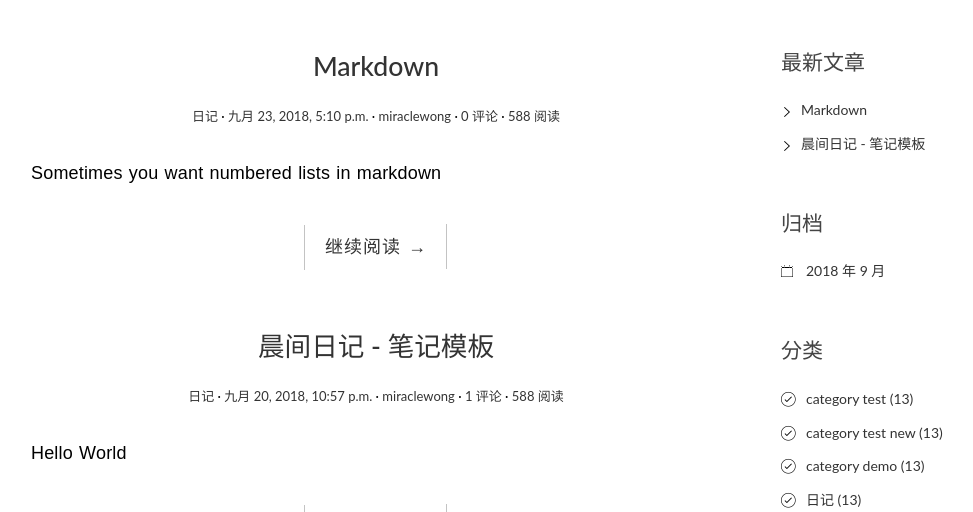
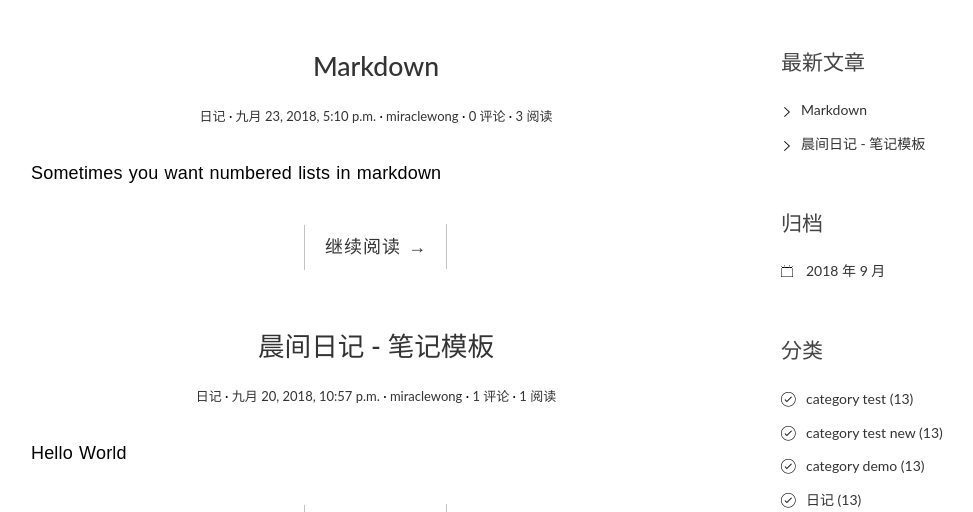
Before and after one commit to MiracleWong/DjangoPractices, a Django app: page / in a window 1280 px wide. Shown: the part 126-638 px from the top of the page, without its empty margins (69-1042 px from the left). Run offline with Django 3.2, Linux system fonts and the light colour scheme; data comes from the database, SQL or seed files in the repository; both versions use the stored data as it was after the commit; some libraries are stand-ins or nearby versions.

Commit message:
Step16: record post views

```diff
--- a/blogproject/blog/models.py
+++ b/blogproject/blog/models.py
@@ -28,6 +28,8 @@ class Post(models.Model):
     category = models.ForeignKey(Category)
     tags = models.ManyToManyField(Tag, blank=True)
     author = models.ForeignKey(User)
+    # 新增 views 字段记录阅读量
+    views = models.PositiveIntegerField(default=0)
 
     def __str__(self):
         return self.title
@@ -39,3 +41,7 @@ class Post(models.Model):
 
     class Meta:
         ordering = ['-created_time']
+
+    def increase_views(self):
+        self.views += 1
+        self.save(update_fields=['views'])
--- a/blogproject/blog/views.py
+++ b/blogproject/blog/views.py
@@ -13,6 +13,9 @@ def index(request):
 
 def detail(request, pk):
     post = get_object_or_404(Post, pk=pk)
+    # 阅读量+1
+    post.increase_views()
+
     post.body = markdown.markdown(post.body, extensions=[
         'markdown.extensions.extra',
         'markdown.extensions.codehilite',
--- a/blogproject/templates/blog/detail.html
+++ b/blogproject/templates/blog/detail.html
@@ -9,7 +9,7 @@
             <span class="post-date"><a href="#"><time class="entry-date" datetime="{{ post.created_time }}">{{ post.created_time }}</time></a></span>
             <span class="post-author"><a href="#">{{ post.author }}</a></span>
             <span class="comments-link"><a href="#">{{ post.comment_set.count }} 评论</a></span>
-            <span class="views-count"><a href="#">588 阅读</a></span>
+            <span class="views-count"><a href="#">{{ post.views }} 阅读</a></span>
         </div>
     </header>
     <div class="entry-content clearfix">
--- a/blogproject/templates/blog/index.html
+++ b/blogproject/templates/blog/index.html
@@ -10,8 +10,8 @@
                 <span class="post-date"><a href="#"><time class="entry-date"
                                                         datetime="{{ post.created_time }}">{{ post.created_time }}</time></a></span>
                 <span class="post-author"><a href="#">{{ post.author }}</a></span>
-                <span class="comments-link"><a href="#">{{ post.comment_set.count }} 评论</a></span>
-                <span class="views-count"><a href="#">588 阅读</a></span>
+                <span class="comments-link"><a href="{{ post.get_absolute_url }}">{{ post.comment_set.count }} 评论</a></span>
+                <span class="views-count"><a href="{{ post.get_absolute_url }}">{{ post.views }} 阅读</a></span>
             </div>
             <div class="entry-content clearfix">
                 <p>{{ post.excerpt }}</p>
```
Also changed, not shown: blogproject/blog/migrations/0002_auto_20180923_1725.py (added), blogproject/db.sqlite3.
